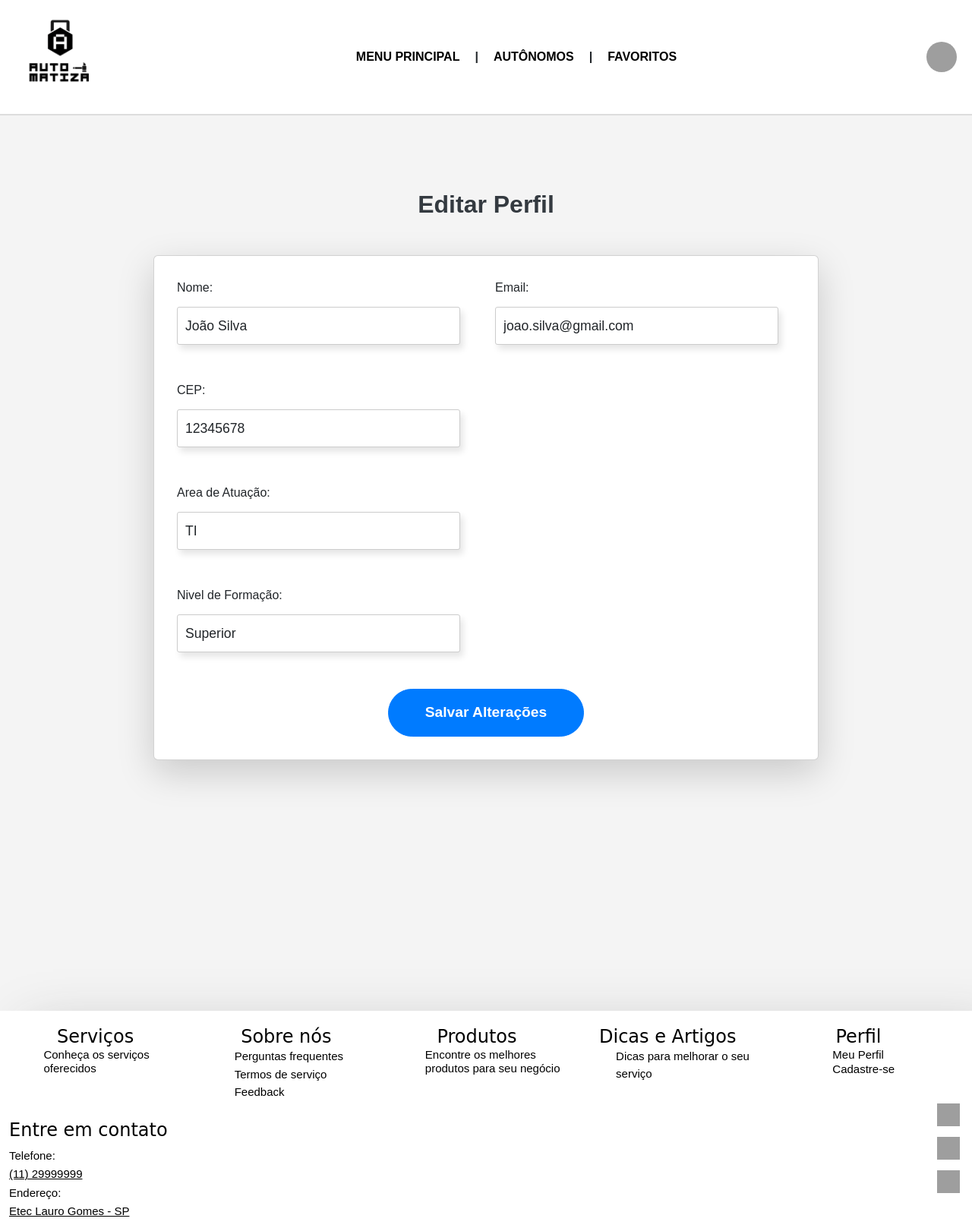
After one commit to OdaZer0/TCCETEC, a PHP site: page /EditarAutonomo.php in a window 1280 px wide. The commit adds this page. Shown: the whole page at 76% size. Run offline with PHP 8.4, Linux system fonts and the light colour scheme; the visitor is signed in with stand-in values (Sample User, id 1); data comes from the database, SQL or seed files in the repository; both versions use the stored data as it was after the commit; grey boxes are pictures that could not be loaded.

```diff
--- /dev/null
+++ b/TCCETECc/TCCETEC/EditarAutonomo.php
@@ -0,0 +1,199 @@
+<?php
+session_start();
+include 'conexao.php';
+
+// Verifica se o usuário está logado
+if (!isset($_SESSION['usuario_id'])) {
+    header("Location: login.php");
+    exit();
+}
+
+// Conectar ao banco de dados
+$pdo = Conexao::getConexao();
+
+// Buscar informações do usuário logado
+$query = $pdo->prepare("SELECT * FROM Autonomo WHERE Id = :id");
+$query->bindParam(':id', $_SESSION['usuario_id']);
+$query->execute();
+$user = $query->fetch();
+
+// Se o usuário não for encontrado, redireciona
+if (!$user) {
+    header("Location: login.php");
+    exit();
+}
+
+// Lidar com o envio do formulário de edição
+if ($_SERVER['REQUEST_METHOD'] == 'POST') {
+    $nome = filter_input(INPUT_POST, 'nome');
+    $email = filter_input(INPUT_POST, 'email');
+    $cep = filter_input(INPUT_POST, 'cep');
+    $AreaAtuacao = filter_input(INPUT_POST, 'AreaAtuacao');
+    $NivelFormacao = filter_input(INPUT_POST, 'NivelFormacao');
+
+    // Atualizar informações do usuário
+    $updateQuery = $pdo->prepare("UPDATE Autonomo SET Nome = :nome, Email = :email,  Cep = :cep, AreaAtuacao = :AreaAtuacao, NivelFormacao = :NivelFormacao WHERE Id = :id");
+    $updateQuery->bindParam(':nome', $nome);
+    $updateQuery->bindParam(':email', $email);
+    $updateQuery->bindParam(':cep', $cep);
+    $updateQuery->bindParam(':AreaAtuacao', $AreaAtuacao);
+    $updateQuery->bindParam(':NivelFormacao', $NivelFormacao);
+    $updateQuery->bindParam(':id', $_SESSION['usuario_id']);
+    $updateQuery->execute();
+
+    // Redirecionar para o perfil atualizado
+    header("Location: PerfilAutonomo.php");
+    exit();
+}
+?>
+<!DOCTYPE html>
+<html lang="pt-br">
+<head>
+    <meta charset="UTF-8">
+    <meta name="viewport" content="width=device-width, initial-scale=1.0">
+    <link href="https://cdn.jsdelivr.net/npm/bootstrap@5.3.3/dist/css/bootstrap.min.css" rel="stylesheet">
+    <script src="https://cdn.jsdelivr.net/npm/bootstrap@5.3.3/dist/js/bootstrap.bundle.min.js"></script>
+    <link rel="stylesheet" href="estilos.css">
+    <title>Editar Perfil</title>
+</head>
+<body>
+    <style>
+    /* Estilo da fonte personalizada */
+.custom-font {
+    font-family: 'Arial', sans-serif;
+    font-weight: 600;
+    color: #343a40;
+}
+
+/* Container centralizado com margem superior */
+.container {
+    max-width: 900px;
+    padding-top: 50px;
+    padding-bottom: 50px;
+}
+
+/* Estilo do card para destacar o formulário */
+.card {
+    border-radius: 15px;
+    box-shadow: 0 4px 8px rgba(0, 0, 0, 0.1);
+    background-color: #ffffff;
+}
+
+/* Estilo do corpo do card */
+.card-body {
+    padding: 30px;
+}
+
+/* Estilo dos campos de formulário */
+.form-control {
+    border-radius: 8px;
+    border: 1px solid #ced4da;
+    padding: 15px;
+    font-size: 1.1rem;
+}
+
+/* Aumentando o tamanho dos campos */
+.form-control-lg {
+    height: 50px;
+}
+
+/* Estilo do botão */
+.btn-primary {
+    background-color: #007bff; /* Azul claro */
+    border-color: #007bff;
+    color: white;
+    font-size: 1.2rem;
+    font-weight: bold;
+    border-radius: 50px;
+    padding: 15px 30px;
+    transition: background-color 0.3s ease;
+}
+
+/* Efeito de hover no botão */
+.btn-primary:hover {
+    background-color: #0056b3;
+    border-color: #0056b3;
+}
+
+/* Estilo do botão ao focar */
+.btn-primary:focus, .btn-primary:active {
+    box-shadow: 0 0 0 0.2rem rgba(38, 143, 255, 0.5);
+}
+
+/* Tamanho da tabela */
+.table {
+    font-size: 1rem;
+}
+
+/* Margem para o título */
+.mb-5 {
+    margin-bottom: 3rem !important;
+}
+
+.mb-4 {
+    margin-bottom: 2rem !important;
+}
+ </style>
+<?php include 'header.php'; ?>
+
+<div class="container mt-5">
+    <h2 class="text-center custom-font mb-5">Editar Perfil</h2>
+    <div class="card shadow-lg rounded">
+        <div class="card-body">
+            <form action="EditarAutonomo.php" method="POST">
+                <div class="row mb-4">
+                    <!-- Campo Nome -->
+                    <div class="col-md-6">
+                        <div class="mb-3">
+                            <label class="form-label">Nome:</label>
+                            <input type="text" name="nome" class="form-control form-control-lg" value="<?php echo htmlspecialchars($user['Nome']); ?>" required>
+                        </div>
+                    </div>
+                    <!-- Campo Email -->
+                    <div class="col-md-6">
+                        <div class="mb-3">
+                            <label class="form-label">Email:</label>
+                            <input type="email" name="email" class="form-control form-control-lg" value="<?php echo htmlspecialchars($user['Email']); ?>" required>
+                        </div>
+                    </div>
+                </div>
+                <div class="row mb-4">
+                    <!-- Campo CEP -->
+                    <div class="col-md-6">
+                        <div class="mb-3">
+                            <label class="form-label">CEP:</label>
+                            <input type="text" name="cep" class="form-control form-control-lg" value="<?php echo htmlspecialchars($user['Cep']); ?>" required>
+                        </div>
+                    </div>
+                </div>
+                <div class="row mb-4">
+                    <!-- Campo Area de Atuação -->
+                    <div class="col-md-6">
+                        <div class="mb-3">
+                            <label class="form-label">Area de Atuação:</label>
+                            <input type="text" name="AreaAtuacao" class="form-control form-control-lg" value="<?php echo htmlspecialchars($user['AreaAtuacao']); ?>" required>
+                        </div>
+                    </div>
+                </div>
+                <div class="row mb-4">
+                    <!-- Campo Nivel de Formação -->
+                    <div class="col-md-6">
+                        <div class="mb-3">
+                            <label class="form-label">Nivel de Formação:</label>
+                            <input type="text" name="NivelFormacao" class="form-control form-control-lg" value="<?php echo htmlspecialchars($user['NivelFormacao']); ?>" required>
+                        </div>
+                    </div>
+                </div>
+
+                <!-- Botão de Salvar Alterações -->
+                <div class="d-flex justify-content-center">
+                    <button type="submit" class="btn btn-primary btn-lg rounded-pill px-5 py-3">Salvar Alterações</button>
+                </div>
+            </form>
+        </div>
+    </div>
+</div>
+
+<?php include 'footer.php'; ?>
+</body>
+</html>
--- a/TCCETECc/TCCETEC/index.php
+++ b/TCCETECc/TCCETEC/index.php
@@ -30,6 +30,7 @@
 <body>
 
 <a href="chat.php"></a>
+<a href="Cadastro_Adm.html">cadastro</a>
 <?php include 'header.php'; ?>
     <div class="container text-center custom-font">
         <h1>ANTES DE IR PARA A TELA INICIAL</h1>
```
Also changed, not shown: TCCETECc/TCCETEC/Automatiza.sql (+26 -10 lines), TCCETECc/TCCETEC/BuscarAutonomo.php (+16 -3 lines), TCCETECc/TCCETEC/BuscarUser.php (+16 -2 lines), TCCETECc/TCCETEC/CrtlADM_User.php (+58 -33 lines), TCCETECc/TCCETEC/CtrlADM_Autonomo.php (+83 -64 lines), TCCETECc/TCCETEC/PerfilAutonomo.php (+50 -63 lines), TCCETECc/TCCETEC/PerfilUser.php (+38 -33 lines), TCCETECc/TCCETEC/login.php (+18 -0 lines).
